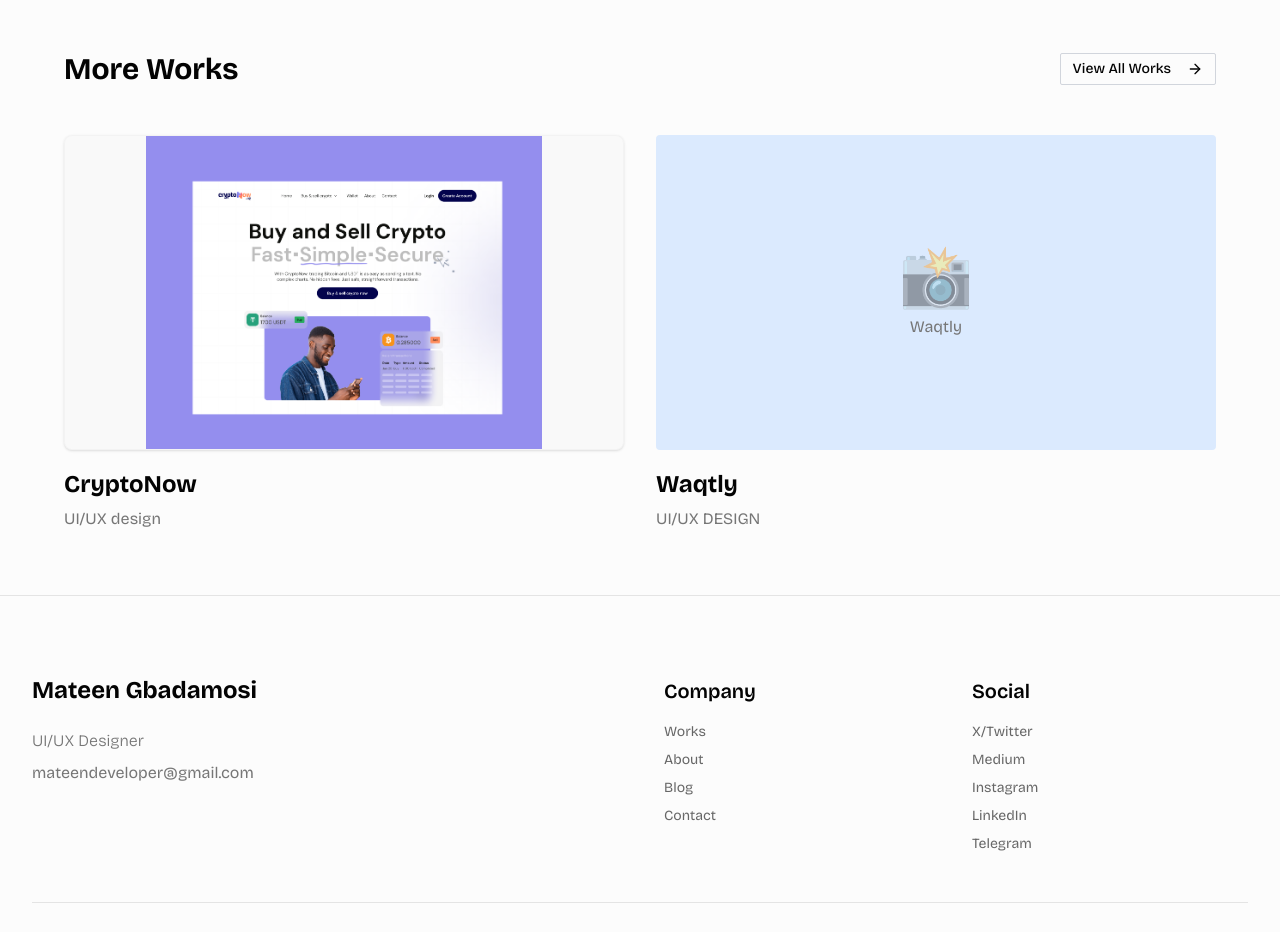
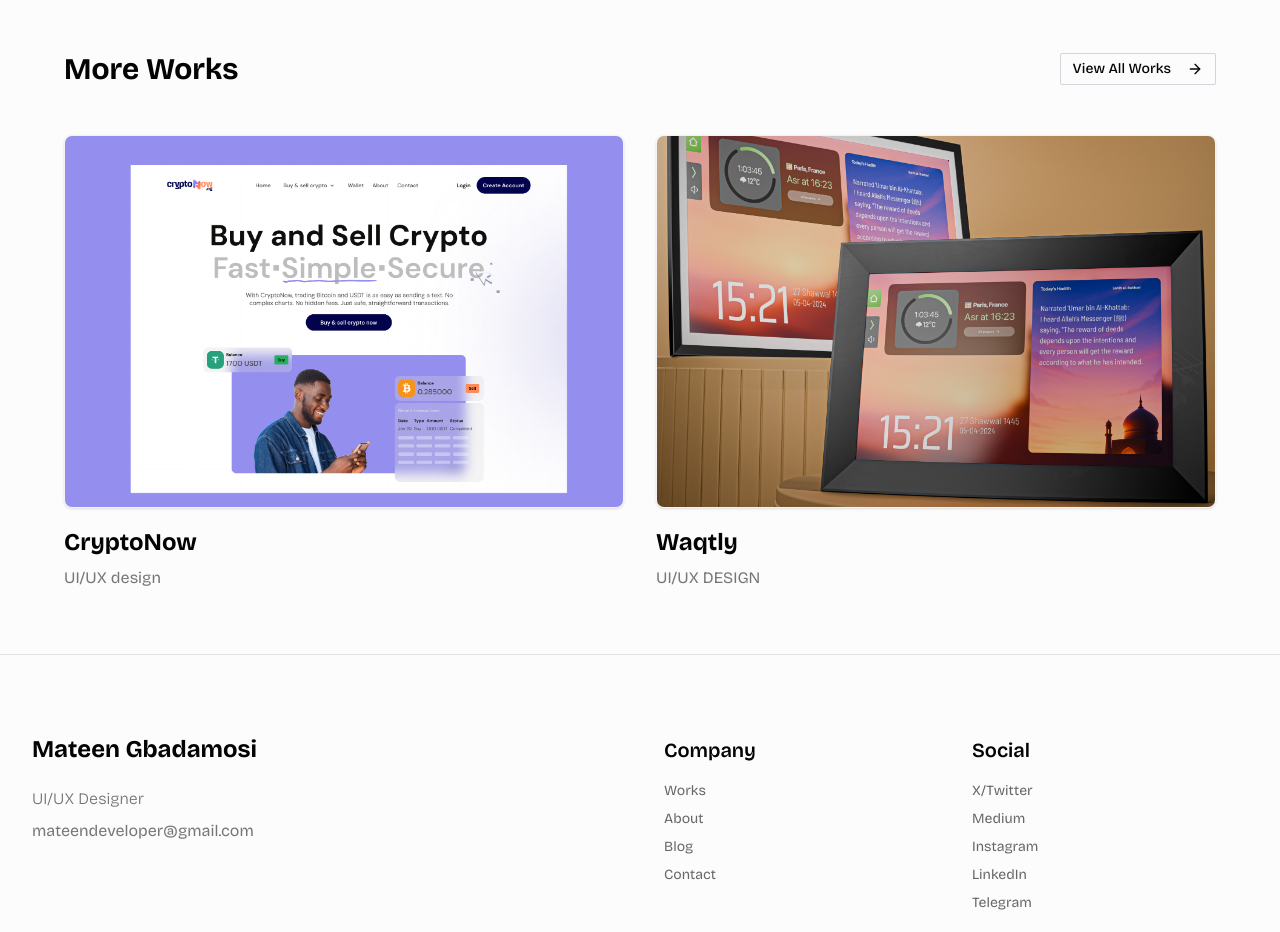
Before and after one commit to matmaxgraphics/mateen-io, a Next.js app: page /projects/9ja-foods in a window 1280 px wide. Shown: the part 1300-2232 px from the top of the page. Built offline with nearby package versions, Linux system fonts and the light colour scheme.

Commit message:
fixed more works mock image

```diff
--- a/components/project-detail.tsx
+++ b/components/project-detail.tsx
@@ -197,24 +197,15 @@ export function ProjectDetail({ project, relatedProjects }: ProjectDetailProps)
                     href={`/projects/${proj.slug}`}
                     className="group block"
                   >
-                    {typeof proj.heroImage === 'string' && !proj.heroImage.startsWith('/') ? (
-                      <div className={`${proj.heroImage} w-full aspect-video rounded-lg mb-4 flex items-center justify-center cursor-pointer hover:shadow-lg transition-all duration-300 group-hover:scale-[1.01]`}>
-                        <div className="text-center">
-                          <div className="text-6xl mb-2 opacity-40">📸</div>
-                          <p className="text-sm text-foreground/50">{proj.title}</p>
-                        </div>
-                      </div>
-                    ) : (
-                      <div className="relative w-full aspect-video rounded-xl overflow-hidden mb-4 shadow-sm border border-border/30 bg-muted/10 transition-all duration-300 group-hover:scale-[1.01] group-hover:shadow-md flex items-center justify-center">
+                    <div className="relative w-full aspect-[3/2] rounded-xl overflow-hidden mb-4 shadow-sm border border-border/30 bg-muted/10 transition-all duration-500 group-hover:scale-[1.01] group-hover:shadow-md flex items-center justify-center">
                       <Image
-                          src={proj.heroImage}
+                        src={proj.coverImage as any}
                         alt={proj.title}
                         fill
                         sizes="(max-width: 768px) 100vw, 50vw"
-                          className="object-contain"
+                        className="object-cover transition-transform duration-700 ease-out group-hover:scale-[1.03]"
                       />
                     </div>
-                    )}
                     <h3 className="font-bold text-lg mb-1 group-hover:text-foreground/70 transition-colors">{proj.title}</h3>
                     <p className="text-sm text-foreground/60">{proj.category}</p>
                   </a>
```
Lines whose indentation alone changed are shown as unchanged.
